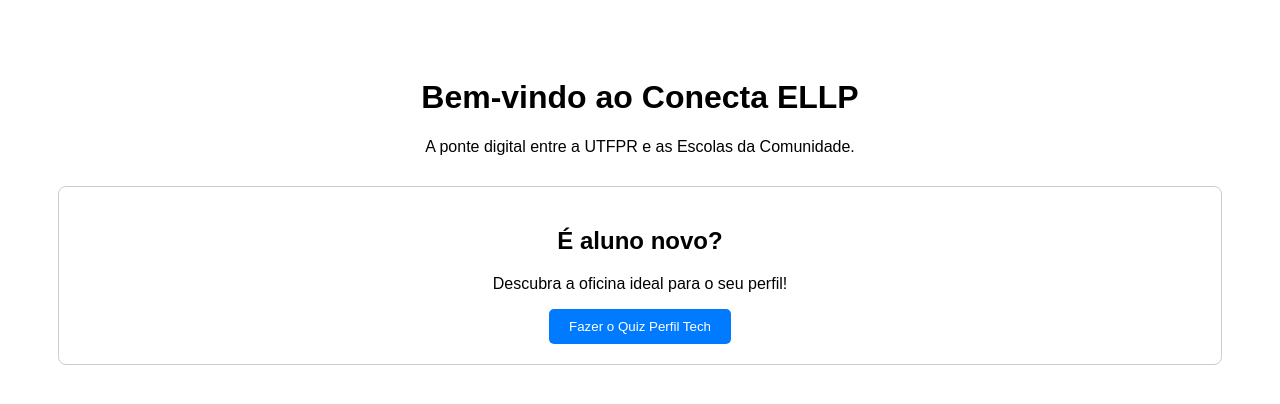
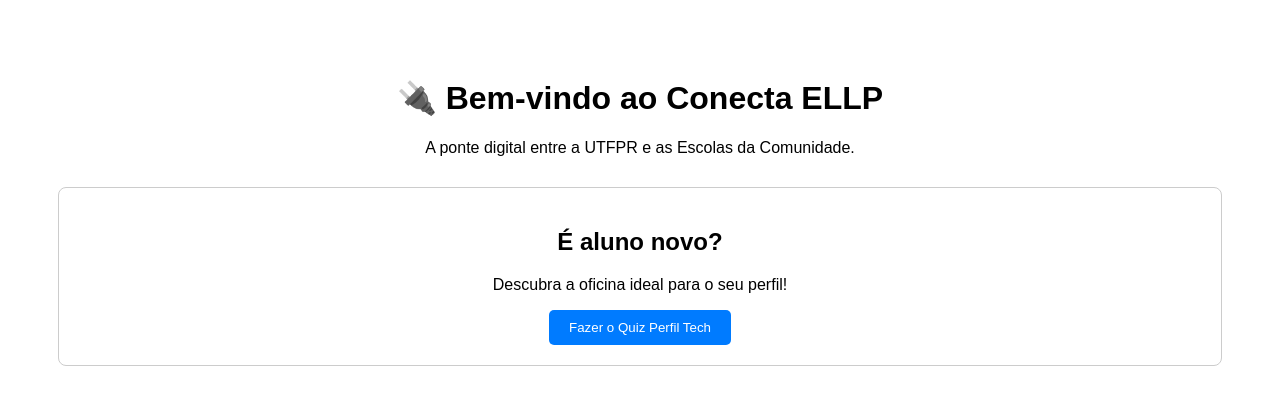
Before and after one commit to PaulinhoADS/conecta-ellp-utfpr, a React app in the folder frontend/: page / in a window 1280 px wide. Shown: the top 404 px of the page. Built offline with nearby package versions, Linux system fonts and the light colour scheme; the HTML template or start-up script is replaced by a standard one.

Commit message:
feat: inicializa projeto react com vite e cria estrutura de paginas e rotas

```diff
--- a/frontend/src/App.jsx
+++ b/frontend/src/App.jsx
@@ -4,7 +4,7 @@
 import { BrowserRouter, Routes, Route } from 'react-router-dom';
 import Home from './pages/Home';
 
-// Componente principal gerenciador de rotas
+// Componente gerenciador de rotas
 // Higor deixando a base pronta, depois o Victor vem conectando o resto das telas
 function App() {
   return (
--- a/frontend/src/pages/Home.jsx
+++ b/frontend/src/pages/Home.jsx
@@ -4,10 +4,10 @@
 const Home = () => {
   return (
     <div style={{ textAlign: 'center', padding: '50px', fontFamily: 'sans-serif' }}>
-      <h1>Bem-vindo ao Conecta ELLP</h1>
+      <h1>🔌 Bem-vindo ao Conecta ELLP</h1>
       <p>A ponte digital entre a UTFPR e as Escolas da Comunidade.</p>
 
-      {/* Aqui depois vamos colocar o componente com CSS, por enquanto é só o esqueleto */}
+      {/* Aqui depois vamos colocar o componente bonitão com CSS, por enquanto é só o esqueleto */}
       <div style={{ marginTop: '30px', padding: '20px', border: '1px solid #ccc', borderRadius: '8px' }}>
         <h2>É aluno novo?</h2>
         <p>Descubra a oficina ideal para o seu perfil!</p>
```
